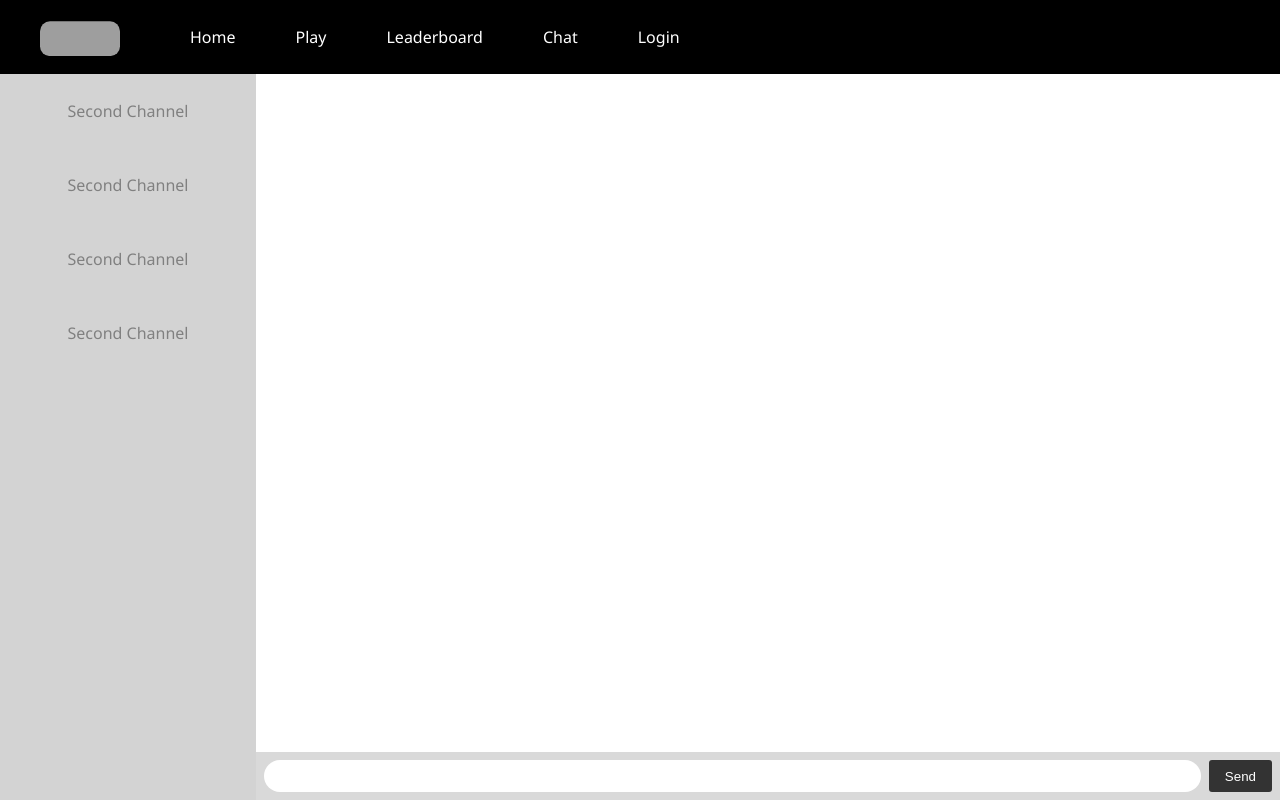
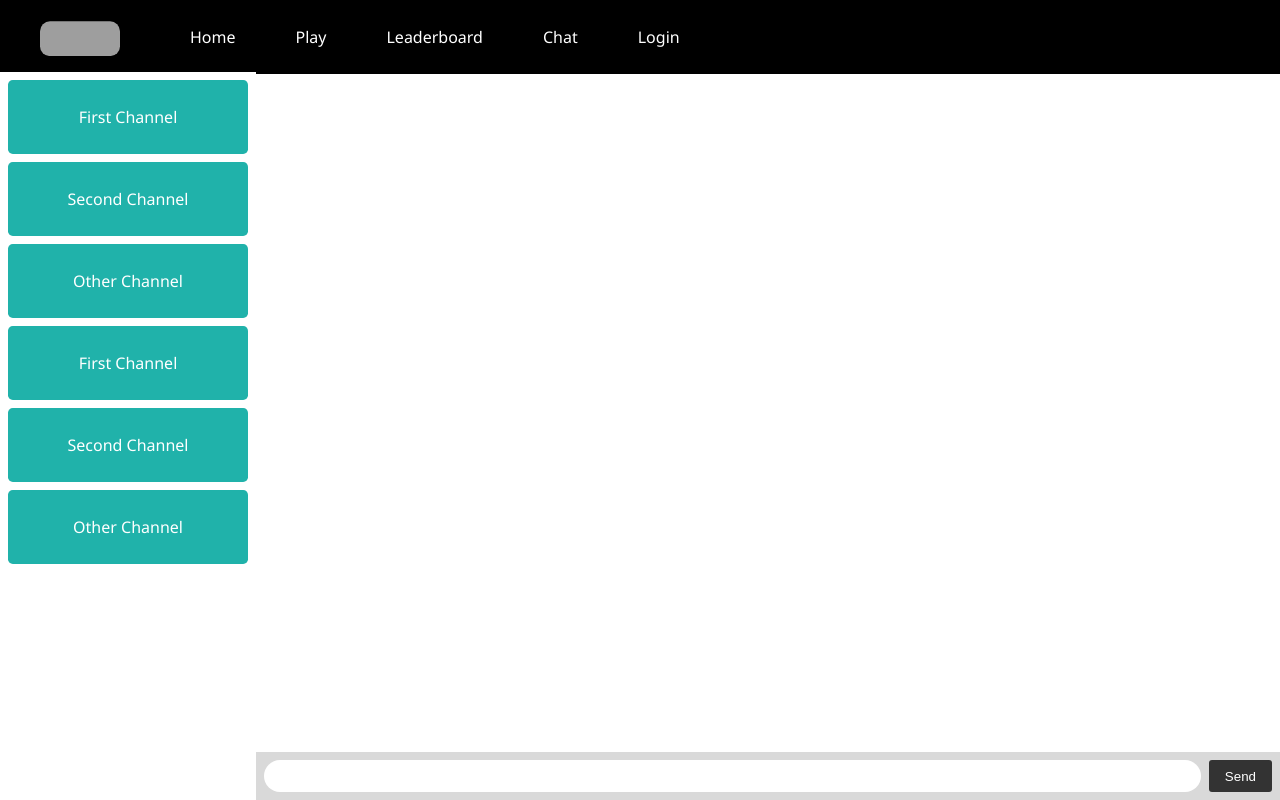
Before and after one commit to mcombeau/ft_transcendance, a React (Create React App) app in the folder frontend-app/: page /#/chat in a window 1280 px wide. Built offline with nearby package versions, Linux system fonts and the light colour scheme; no server answers; grey boxes are pictures that could not be loaded.

Commit message:
CSS makes slightly more sense

```diff
--- a/frontend-app/src/components/chat/chat.tsx
+++ b/frontend-app/src/components/chat/chat.tsx
@@ -25,9 +25,15 @@ export const Chat = () => {
     var chan: Channel = {
       name: "First Channel",
     };
+    var chan2: Channel = {
+      name: "Second Channel",
+    };
+    var chan3: Channel = {
+      name: "Other Channel",
+    };
     setChannels((prev) => [...prev, chan]);
-    chan.name = "Second Channel";
-    setChannels((prev) => [...prev, chan]);
+    setChannels((prev) => [...prev, chan2]);
+    setChannels((prev) => [...prev, chan3]);
   }, []);
 
   useEffect(() => {
@@ -37,20 +43,20 @@ export const Chat = () => {
       window.scrollTo(0, document.body.scrollHeight);
     });
 
-    socket.on("connect", function () {
-      console.log("I connected !");
-      window.scrollTo(0, document.body.scrollHeight);
-    });
+    // socket.on("connect", function () {
+    //   console.log("I connected !");
+    //   window.scrollTo(0, document.body.scrollHeight);
+    // });
 
-    socket.on("connection event", function () {
-      console.log("connection");
-      window.scrollTo(0, document.body.scrollHeight);
-    });
+    // socket.on("connection event", function () {
+    //   console.log("connection");
+    //   window.scrollTo(0, document.body.scrollHeight);
+    // });
 
-    socket.on("disconnection event", function () {
-      console.log("disconnection");
-      window.scrollTo(0, document.body.scrollHeight);
-    });
+    // socket.on("disconnection event", function () {
+    //   console.log("disconnection");
+    //   window.scrollTo(0, document.body.scrollHeight);
+    // });
     return () => {
       console.log("unregistering events");
       socket.off("chat message");
--- a/frontend-app/src/index.css
+++ b/frontend-app/src/index.css
@@ -7,8 +7,11 @@
   display: flex;
   align-items: center;
   justify-content: center;
-  position: sticky;
+  position: fixed;
+  width: 100%;
   top: 0;
+  right: 0;
+  left: 0;
   cursor: pointer;
 }
 
@@ -267,16 +270,39 @@ li#mine {
   color: gray;
 }
 
+.chat-container {
+  position: absolute;
+  top: 4.5rem;
+  width: 100%;
+}
+
 .sidebar {
+  width: 20%;
+  float: left;
   position: fixed;
-  width: 20%;
   height: 100%;
-  float: left;
-  background-color: lightgray;
-  overflow-y: auto;
+  background-color: white;
+  overflow-y: scroll;
+}
+
+#channel-info > li {
+  margin: 0.5rem;
+  border: thin;
+  border-radius: 0.3rem;
+  background-color: lightseagreen;
+  color: white;
+  border-color: black;
 }
 
 .chat {
   width: 80%;
   float: right;
+  position: fixed;
+  left: 20%;
+  height: 100%;
 }
+
+.messages {
+  overflow-y: auto;
+  bottom: 3rem;
+}
```
